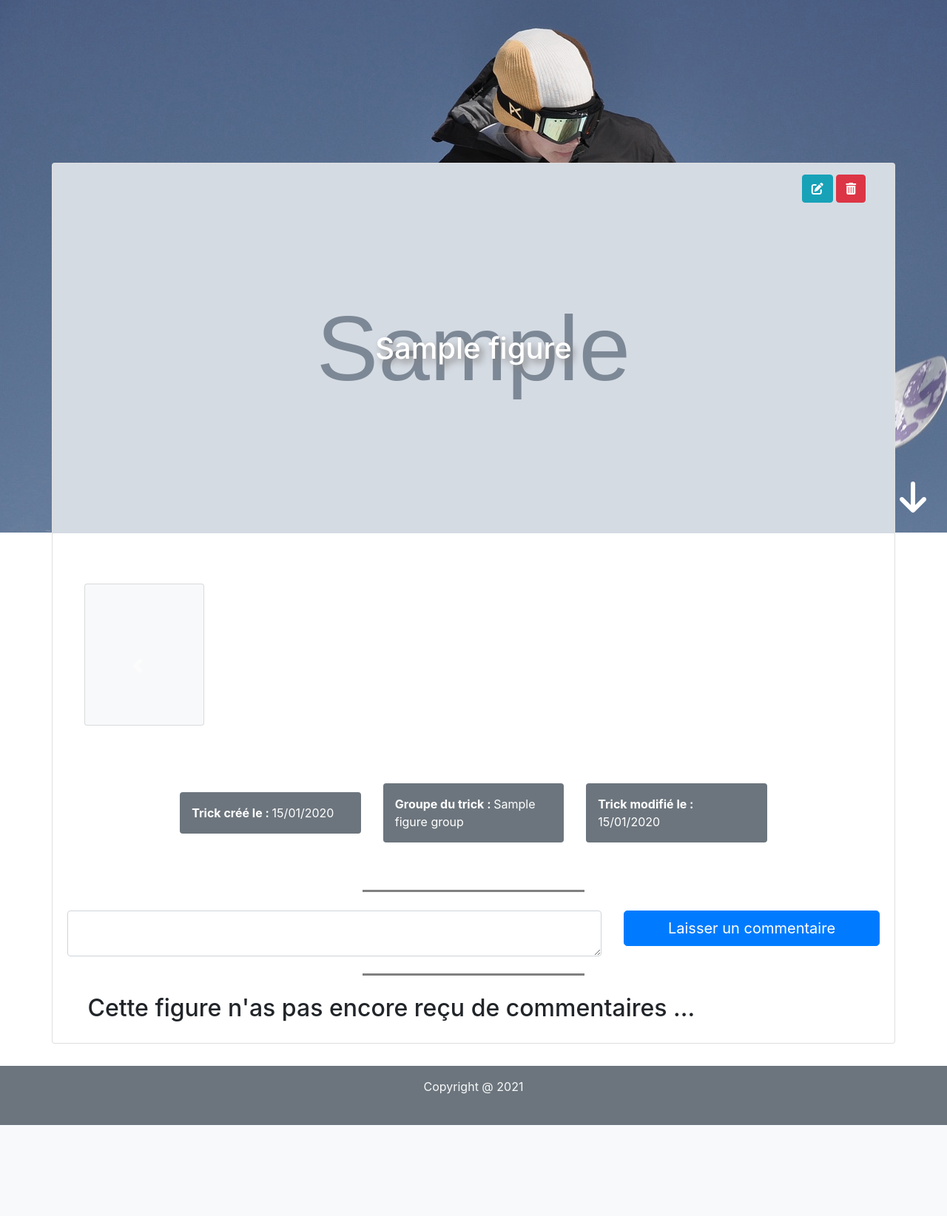
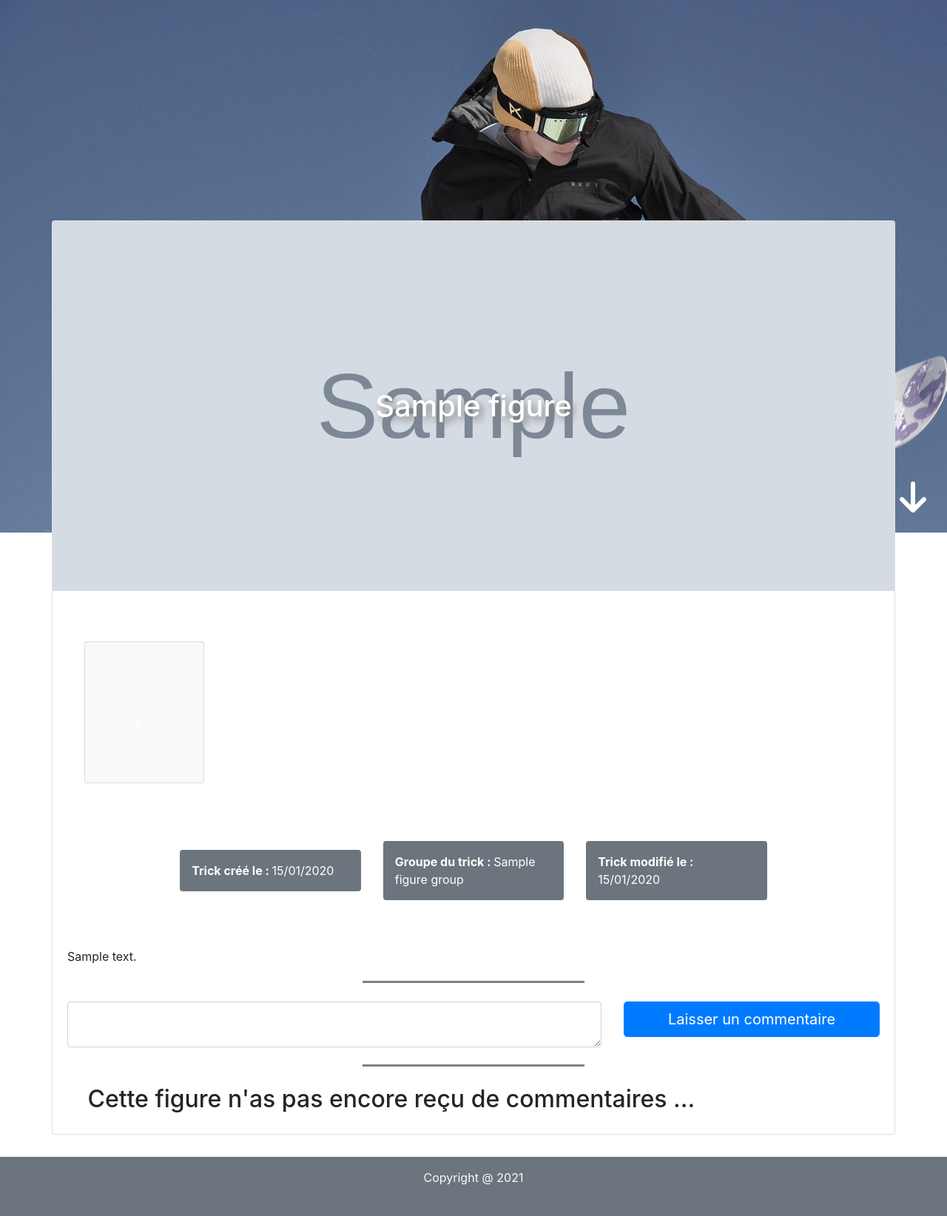
Before and after one commit to laurent-66/site_communautaire_snowtricks, a Symfony app: template templates/core/figures/trick.html.twig in a window 1280 px wide. Shown: the part 80-1724 px from the top of the page at 74% size. Before the commit the page ends 1601 px from the top, so only its background shows below. Run offline with Twig, Linux system fonts and the light colour scheme; the template is opened without the code that fills it: most values are stand-ins (such as "Sample title", 1, 10 or a date in 2020); grey boxes marked "Sample" are stand-in pictures; form fields are guessed from the names that the template uses; some libraries are stand-ins or nearby versions; grey boxes are pictures that could not be loaded.

Commit message:
22-02-22 10:06 update display trick page public

```diff
--- a/public/css/main-card-trick.css
+++ b/public/css/main-card-trick.css
@@ -3,7 +3,7 @@
     .main-card
     {
         width:100%;
-        margin: -500px auto 0px auto;
+        margin: -33% auto 0px auto;
 
     }
 
--- a/templates/core/figures/trick.html.twig
+++ b/templates/core/figures/trick.html.twig
@@ -13,6 +13,7 @@
             <div class="imgHeroTrick" style="background: url('/uploads/coverImage/{{figure.coverImage}}') no-repeat center center; background-size: cover; width:100%;">
                 <h1>{{figure.name}}</h1>
             </div>
+            {% if app.user %}
             <div class="manageImageHero">
                 <a href="{{ path('trickEditPage', {'slug': figure.slug} )}}" class="btn btn-info">
                     <i class="fas fa-edit"></i>
@@ -21,13 +22,11 @@
                     <i class="fas fa-trash-alt"></i>
                 </a>
             </div>
+            {% endif %}
+
             <div class="card-body">
                 <div class="container">
                     <div class="row mt-5">
-                        {% if app.user %}
-                        <div class="col-sm-12 col-md-12 col-lg-12 d-flex justify-content-around">
-                            <a href="{{ path('trickCreateMediasPage', {'slug': figure.slug} )}}" class="btn-add-media btn btn-success mx-auto mb-4 px-auto d-block">Ajouter un média</a>
-                        </div>
                         <div class="container my-0">
                             <div class="container-see-media">
                                 <div class="see-media">
@@ -36,7 +35,6 @@
                                 </div>
                             </div>
                         </div>
-                        {% endif %}
                     </div>
                 </div>
                 <div class="container">
@@ -54,18 +52,6 @@
                                         <div class="card px-0 mx-0 bg-light rounded-3 d-block" style="width:100%; height: auto;">
                                             <img class="img-fluid mx-auto d-block" src="/uploads/illustrationsCollection/{{media.path}}" style="height: 150px;" alt="slide 2">
                                             <div class="card-body bg-light">
-                                                {% if app.user %}
-                                                    <div class="row mx-0 px-0 d-flex flex-nowrap d-flex justify-content-end">
-                                                        <div class="col-md-4 col-lg-4 col-xl-4 mx-0 px-0 d-flex justify-content-end">
-                                                            <a href="{{ path('trickEditMediasPage', {'slug': figure.slug, 'id': media.id } ) }}?type=image" class="btn btn-info mr-2">
-                                                                <i class="fas fa-edit"></i>
-                                                            </a>
-                                                            <a href= "{{ path('trickDeleteIllustrationPage', {'slug': figure.slug, 'id': media.id } ) }}?type=image" class="btn btn-danger">
-                                                                <i class="fas fa-trash-alt"></i>
-                                                            </a>
-                                                        </div>
-                                                    </div>
-                                                {% endif %}
                                             </div>
                                         </div>
                                     </div>
@@ -76,18 +62,6 @@
                                         <div class="card px-0 mx-0 bg-light rounded-3">
                                             <iframe width="100%" height="auto" src="https://www.youtube.com/embed/{{media.path}}" title="YouTube video player" frameborder="0" allow="accelerometer; autoplay; clipboard-write; encrypted-media; gyroscope; picture-in-picture" allowfullscreen></iframe>
                                             <div class="card-body">
-                                                {% if app.user %}
-                                                    <div class="row mx-0 px-0 d-flex flex-nowrap d-flex justify-content-end">
-                                                        <div class="col-md-4 col-lg-4 col-xl-4 mx-0 px-0 d-flex justify-content-end">
-                                                            <a href="{{ path('trickEditMediasPage', {'slug': figure.slug, 'id': media.id } ) }}?type=video" class="btn btn-info mr-2">
-                                                                <i class="fas fa-edit"></i>
-                                                            </a>
-                                                            <a href="{{ path('trickDeleteVideoPage', {'slug': figure.slug, 'id': media.id } ) }}?type=video" class="btn btn-danger">
-                                                                <i class="fas fa-trash-alt"></i>
-                                                            </a>
-                                                        </div>
-                                                    </div>
-                                                {% endif %}
                                             </div>
                                         </div>
                                     </div>
@@ -125,6 +99,9 @@
                     </div>
                 </div>
 
+                <div class="row mx-0 px-0">
+                    <p>{{figure.description}}</p>
+                </div>
                 <div class="separator"></div>
                 {{form_start(formComment)}}
                 <div class="row">
```
Also changed, not shown: src/Controller/FigureController.php (+16 -16 lines).
